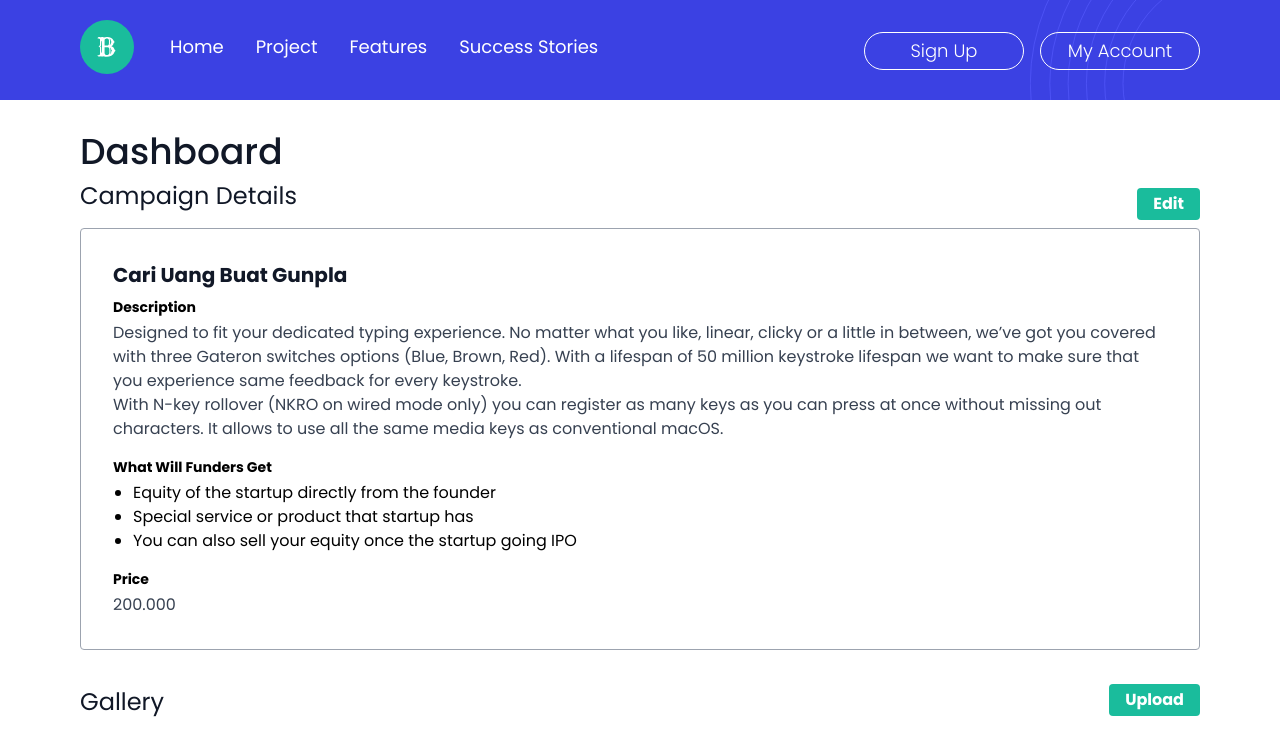
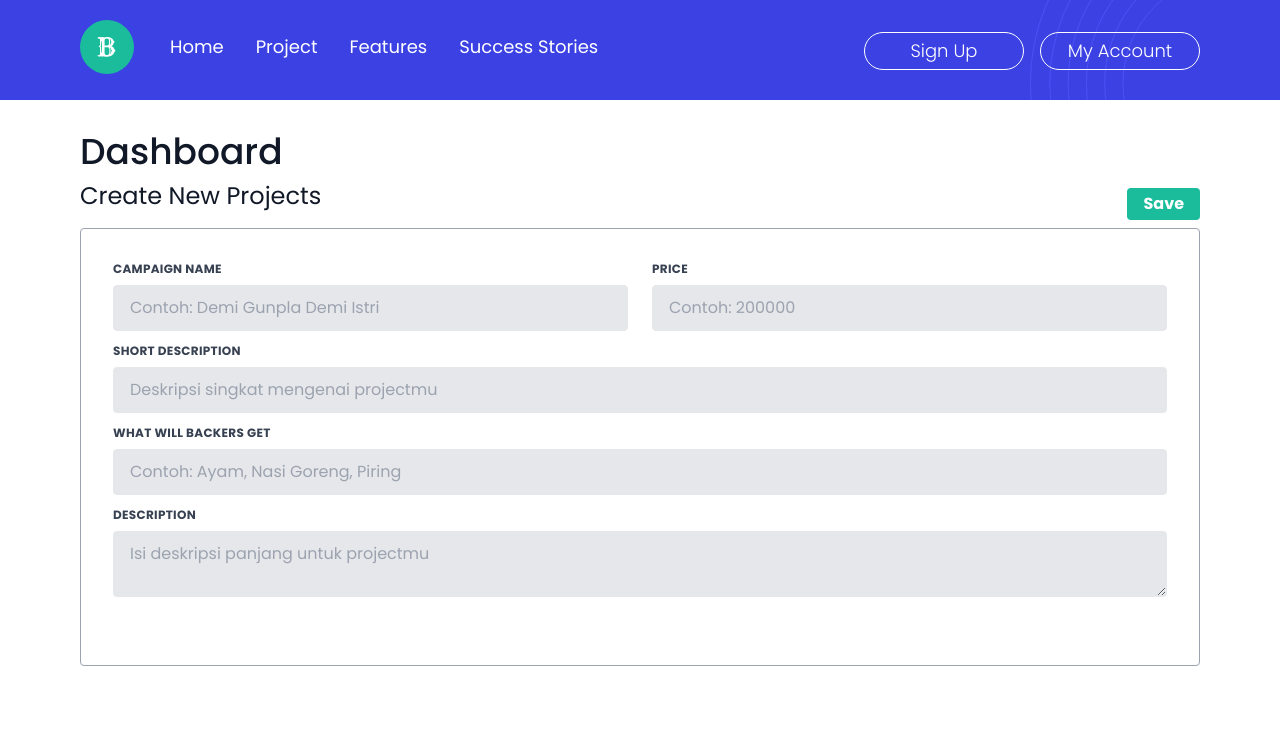
Before and after one commit to rangguy/bwa-crowd-funding-frontend, a Nuxt app: page /dashboard/projects/create in a window 1280 px wide. Shown: the top 740 px of the page. Built offline with nearby package versions, Linux system fonts and the light colour scheme.

Commit message:
Slicing Dashboard Create Project

```diff
--- a/pages/dashboard/projects/[id].vue
+++ b/pages/dashboard/projects/[id].vue
@@ -114,7 +114,7 @@
         </div>
       </div>
       <div class="block mb-2">
-        <div class="w-full lg:max-w-full lg:flex mb-4">
+        <div class="w-full lg:max-w-full lg:flex mb-4" v-for="i in 5" :key="i">
           <div
             class="w-full border border-gray-400 lg:border-gray-400 bg-white rounded p-8 flex flex-col justify-between leading-normal"
           >
--- /dev/null
+++ b/pages/dashboard/projects/create.vue
@@ -0,0 +1,104 @@
+<template>
+  <div class="project-page">
+    <section class="dashboard-header pt-5 px-20">
+      <div class="container mx-auto relative">
+        <Navbar />
+      </div>
+    </section>
+    <section class="container mx-auto pt-8 px-20">
+      <div class="flex justify-between items-center">
+        <div class="w-full mr-6">
+          <h2 class="text-4xl text-gray-900 mb-2 font-medium">Dashboard</h2>
+        </div>
+      </div>
+      <div class="flex justify-between items-center">
+        <div class="w-3/4 mr-6">
+          <h3 class="text-2xl text-gray-900 mb-4">Create New Projects</h3>
+        </div>
+        <div class="w-1/4 text-right">
+          <nuxt-link
+            to="/dashboard/detail"
+            class="bg-green-button hover:bg-green-button text-white font-bold px-4 py-1 rounded inline-flex items-center"
+          >
+            Save
+          </nuxt-link>
+        </div>
+      </div>
+      <div class="block mb-2">
+        <div class="w-full lg:max-w-full lg:flex mb-4">
+          <div
+            class="w-full border border-gray-400 bg-white rounded p-8 flex flex-col justify-between leading-normal"
+          >
+            <form class="w-full">
+              <div class="flex flex-wrap -mx-3 mb-6">
+                <div class="w-full md:w-1/2 px-3 mb-6 md:mb-0">
+                  <label
+                    class="block uppercase tracking-wide text-gray-700 text-xs font-bold mb-2"
+                  >
+                    Campaign Name
+                  </label>
+                  <input
+                    class="appearance-none block w-full bg-gray-200 text-gray-700 border border-gray-200 rounded py-3 px-4 leading-tight focus:outline-none focus:bg-white focus:border-gray-500"
+                    type="text"
+                    placeholder="Contoh: Demi Gunpla Demi Istri"
+                  />
+                </div>
+                <div class="w-full md:w-1/2 px-3">
+                  <label
+                    class="block uppercase tracking-wide text-gray-700 text-xs font-bold mb-2"
+                  >
+                    Price
+                  </label>
+                  <input
+                    class="appearance-none block w-full bg-gray-200 text-gray-700 border border-gray-200 rounded py-3 px-4 leading-tight focus:outline-none focus:bg-white focus:border-gray-500"
+                    type="number"
+                    placeholder="Contoh: 200000"
+                  />
+                </div>
+                <div class="w-full px-3">
+                  <label
+                    class="block uppercase tracking-wide text-gray-700 text-xs font-bold mb-2 mt-3"
+                  >
+                    Short Description
+                  </label>
+                  <input
+                    class="appearance-none block w-full bg-gray-200 text-gray-700 border border-gray-200 rounded py-3 px-4 mb-3 leading-tight focus:outline-none focus:bg-white focus:border-gray-500"
+                    type="text"
+                    placeholder="Deskripsi singkat mengenai projectmu"
+                  />
+                </div>
+                <div class="w-full px-3">
+                  <label
+                    class="block uppercase tracking-wide text-gray-700 text-xs font-bold mb-2"
+                  >
+                    What will backers get
+                  </label>
+                  <input
+                    class="appearance-none block w-full bg-gray-200 text-gray-700 border border-gray-200 rounded py-3 px-4 mb-3 leading-tight focus:outline-none focus:bg-white focus:border-gray-500"
+                    type="text"
+                    placeholder="Contoh: Ayam, Nasi Goreng, Piring"
+                  />
+                </div>
+                <div class="w-full px-3">
+                  <label
+                    class="block uppercase tracking-wide text-gray-700 text-xs font-bold mb-2"
+                  >
+                    Description
+                  </label>
+                  <textarea
+                    class="appearance-none block w-full bg-gray-200 text-gray-700 border border-gray-200 rounded py-3 px-4 mb-3 leading-tight focus:outline-none focus:bg-white focus:border-gray-500"
+                    type="text"
+                    placeholder="Isi deskripsi panjang untuk projectmu"
+                  ></textarea>
+                </div>
+              </div>
+            </form>
+          </div>
+        </div>
+      </div>
+    </section>
+    <div class="cta-clip -mt-20"></div>
+    <section class="call-to-action bg-purple-progress pt-64 pb-10"></section>
+    <Footer />
+  </div>
+</template>
```
